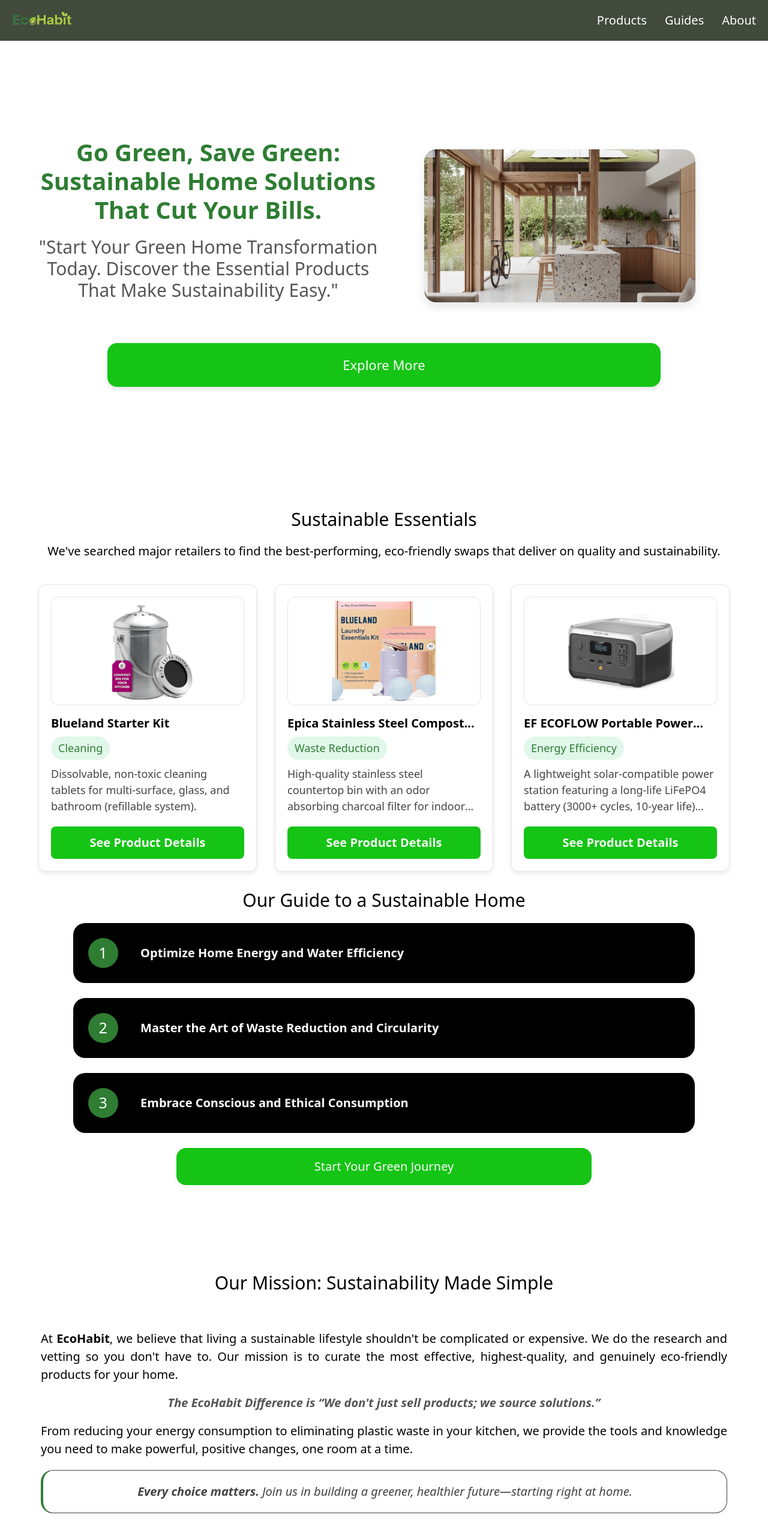
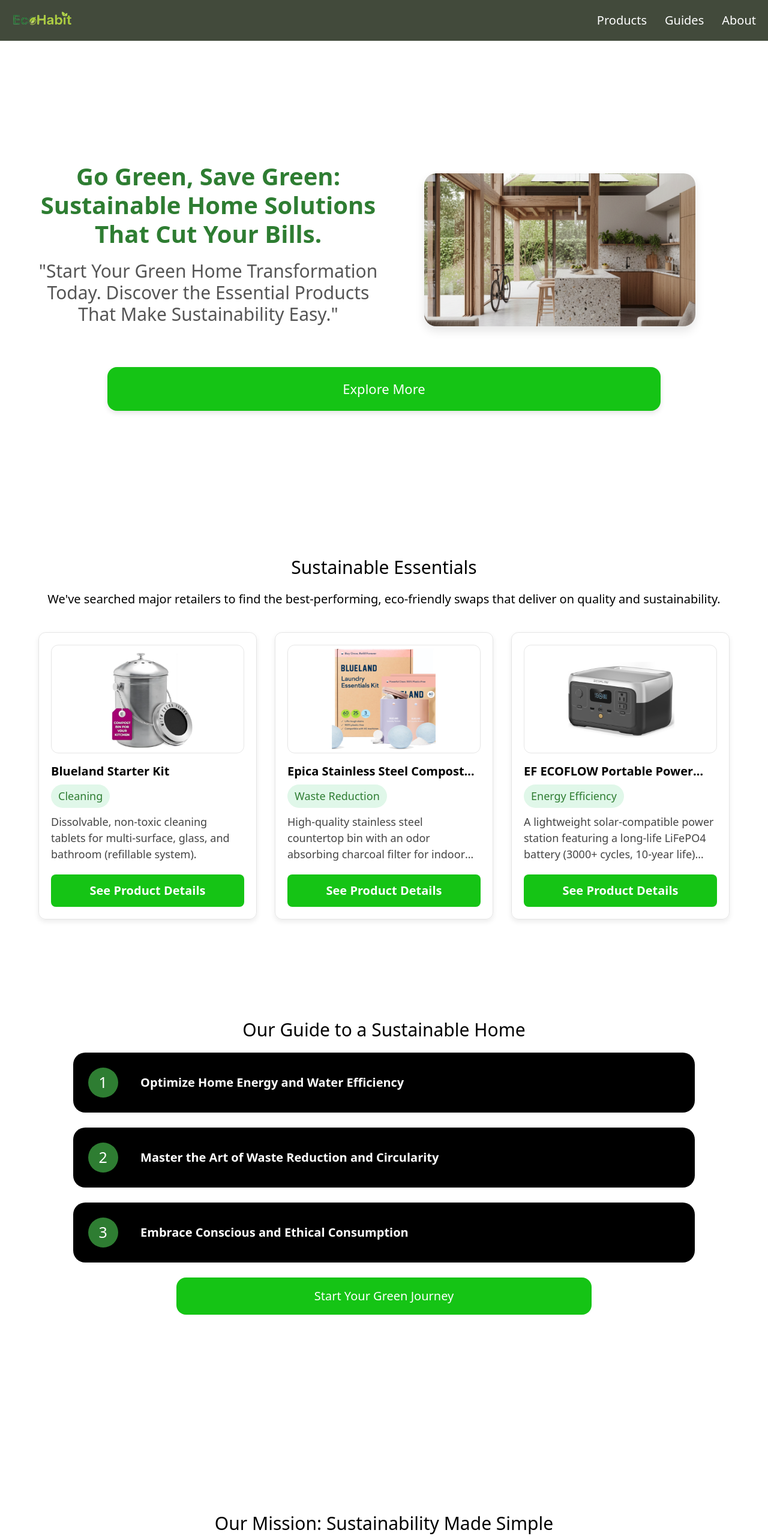
Before and after one commit to dev-vishnu185/Cliqtrix-2025-Contest, a React (Vite) app in the folder landing-page-ziq/: page / in a window 1280 px wide. Shown: the top 2566 px of the page at 60% size. Built offline with nearby package versions, Linux system fonts and the light colour scheme.

Commit message:
bug fixes

```diff
--- a/landing-page-ziq/src/components/about/About.css
+++ b/landing-page-ziq/src/components/about/About.css
@@ -5,7 +5,8 @@
   align-items: center;
   padding: .2rem;
   text-align: justify;
-  min-height: calc(100dvh - 100px);
+  /* min-height: calc(100dvh - 100px); */
+  min-height: 100svh;
 }
 
 .about-sub-content {
--- a/landing-page-ziq/src/components/guide/Guides.css
+++ b/landing-page-ziq/src/components/guide/Guides.css
@@ -4,6 +4,7 @@
   justify-content: center;
   align-items: center;
 
+  min-height: 100svh;
 }
 
 .details {
--- a/landing-page-ziq/src/components/home/Home.css
+++ b/landing-page-ziq/src/components/home/Home.css
@@ -1,6 +1,7 @@
 #home {
   scroll-margin-top: 4rem;
-  min-height: calc(100dvh - 4rem);
+  /* min-height: calc(100dvh - 4rem); */
+  min-height: 100svh;
 }
 
 .main-title,
```
